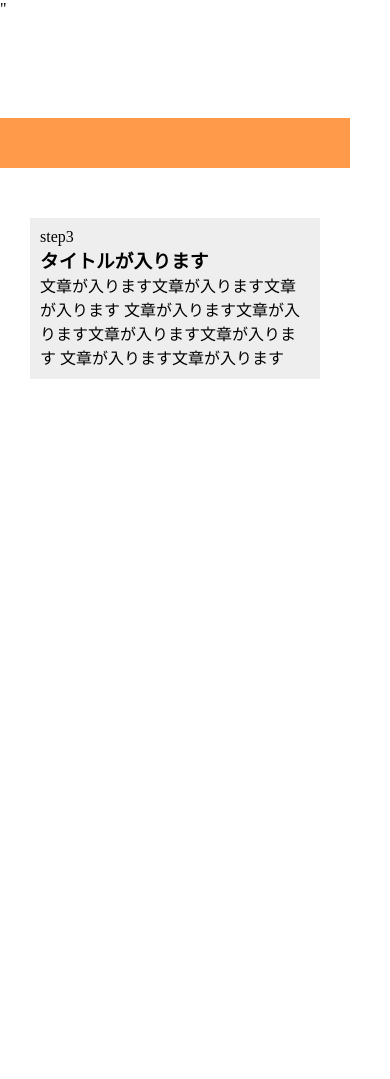
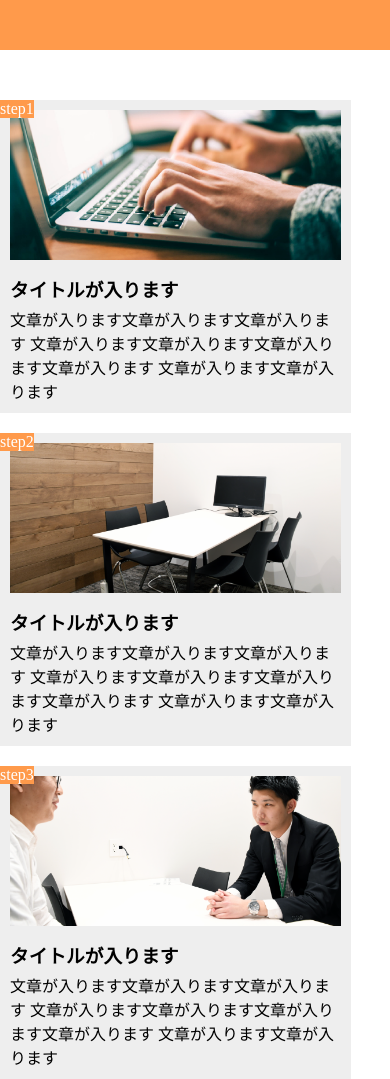
Before and after one commit to shutoueda/subject1, a plain HTML site: page subject1.html in a window 390 px wide. Shown: the top 1079 px of the page. Before the commit the page ends 844 px from the top, so only its background shows below. Drawn offline with Linux system fonts and the light colour scheme.

Commit message:
[Finish]Subject1

```diff
--- a/subject1.css
+++ b/subject1.css
@@ -1,12 +1,3 @@
-.i {
-  font-size: 32px;
-}
-.position {
-  position: absolute;
-  top: 100px;
-  right: 40px;
-}
-
 * {
   box-sizing: border-box;
   margin: 0;
@@ -28,6 +19,69 @@ main {
   width: 300px;
   margin-right: 30px;
   padding: 10px;
-
+  position: relative;
   background-color: #eee;
 }
+
+.web-box:last-child {
+  margin-right: 0;
+}
+
+.web-image1 {
+  height: 150px;
+  background-image: url(img/flow01.png);
+  background-position: bottom;
+  background-size: cover;
+}
+
+.web-image2 {
+  height: 150px;
+  background-image: url(img/flow02.png);
+  background-position: bottom;
+  background-size: cover;
+}
+
+.web-image3 {
+  height: 150px;
+  background-image: url(img/flow03.png);
+  background-position: bottom;
+  background-size: cover;
+}
+
+.web-step {
+  position: absolute;
+  top: 0;
+  left: 0;
+  background-color: #ff9a4b;
+  color: #fff;
+}
+
+.title {
+  margin: 15px 0 5px;
+}
+
+footer {
+  height: 50px;
+  background-color: #aaa;
+}
+
+@media screen and (max-width: 768px) {
+  header {
+    width: 100%;
+  }
+
+  main {
+    width: 90%;
+    margin: 50px 0 auto;
+    display: block;
+  }
+
+  .web-box {
+    width: 100%;
+    margin-bottom: 20px;
+  }
+
+  .web-box:last-child {
+    margin-bottom: 50px;
+  }
+}
--- a/subject1.html
+++ b/subject1.html
@@ -2,14 +2,11 @@
 <html lang="ja">
   <head>
     <meta charset="UTF-8" />
-    <script src="https://kit.fontawesome.com/3d8bebdbd6.js" crossorigin="anonymous"></script>"
+    <meta name="viewport" content="width=device-width,initial-scale=1.0">
     <link rel="stylesheet" href="subject1.css" />
     <title>9章演習</title>
   </head>
-<body>
-  <div class="position">
-    <i class="fa-brands fa-twitter"></i>
-    <i class="fa-brands fa-facebook"></i>
+  <body>
     <header></header>
     <main>
       <div class="web-box">
```
Also changed, not shown: img/flow01.png (added), img/flow02.png (added), img/flow03.png (added).
